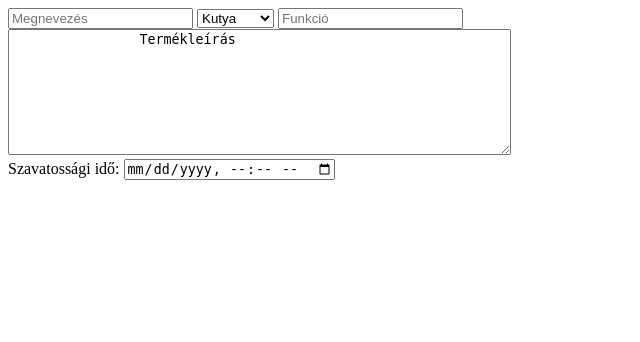
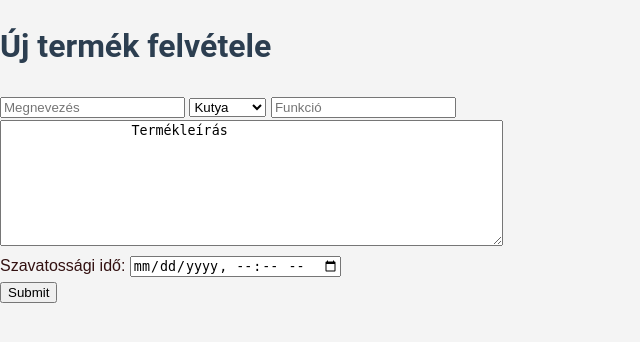
Before and after one commit to peterkore/intalk2, a PHP site: page /ujtermek.php in a window 1280 px wide. Shown: the top 342 px of the page, without its empty margins (0-640 px from the left). Run offline with PHP 8.4, Linux system fonts and the light colour scheme.

Commit message:
Uj_termek_felvetel 1.1

```diff
--- a/ujtermek.php
+++ b/ujtermek.php
@@ -40,8 +40,10 @@ $conn->close();
 <html>
     <head>
         <title>Új termék felvétel</title>
+        <link rel="stylesheet" href="styles.css">
     </head>
     <body>
+        <h1>Új termék felvétele</h1>
         <form method="post" target="_self">
             <input type="text" name="name" placeholder="Megnevezés" required/>
             <select name="pet" id="pet">
@@ -62,6 +64,7 @@ $conn->close();
             Szavatossági idő:
             <input type="datetime-local" />
             </div>
+            <input type="submit">
         </form>
     </body>
 </html>
```
